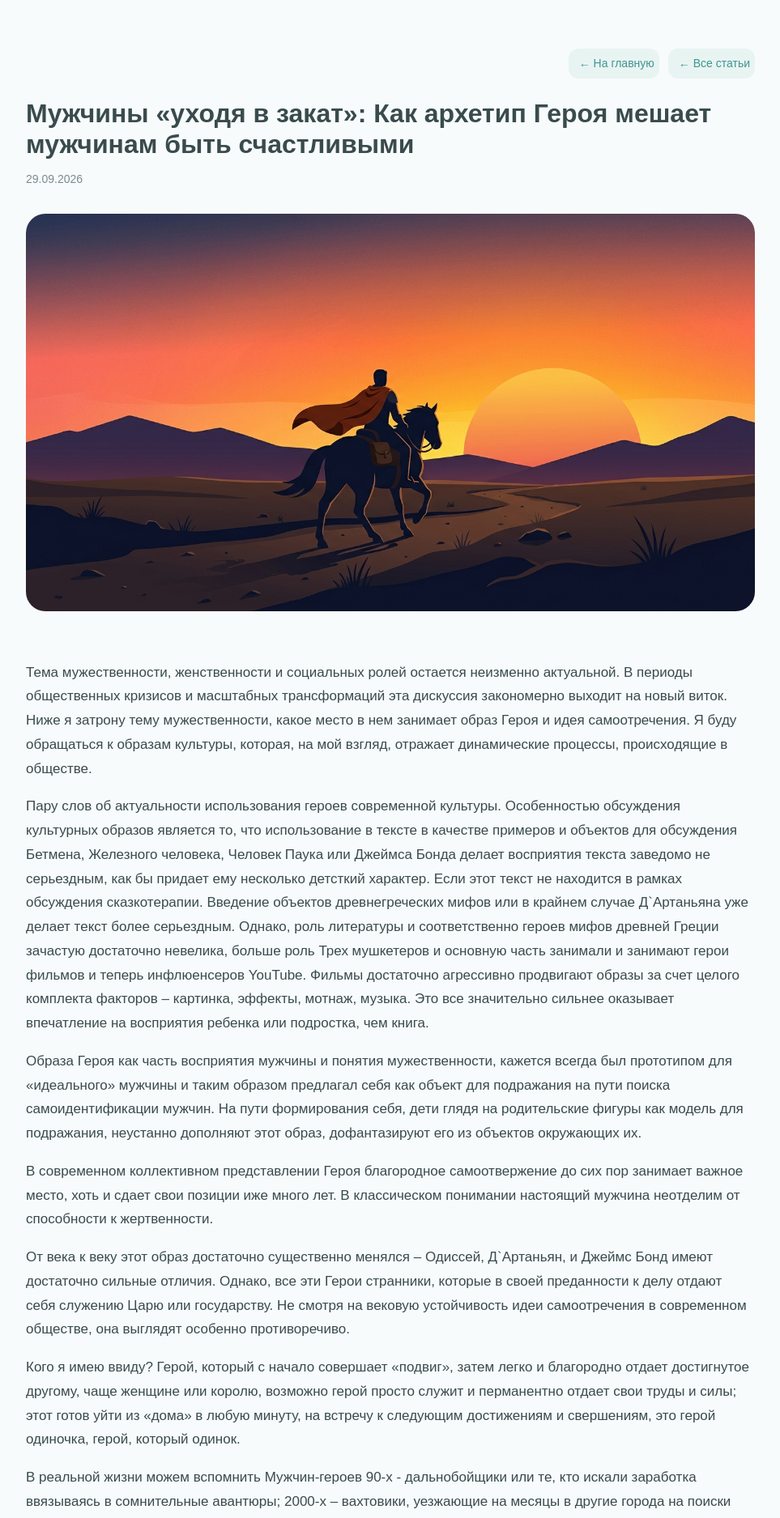
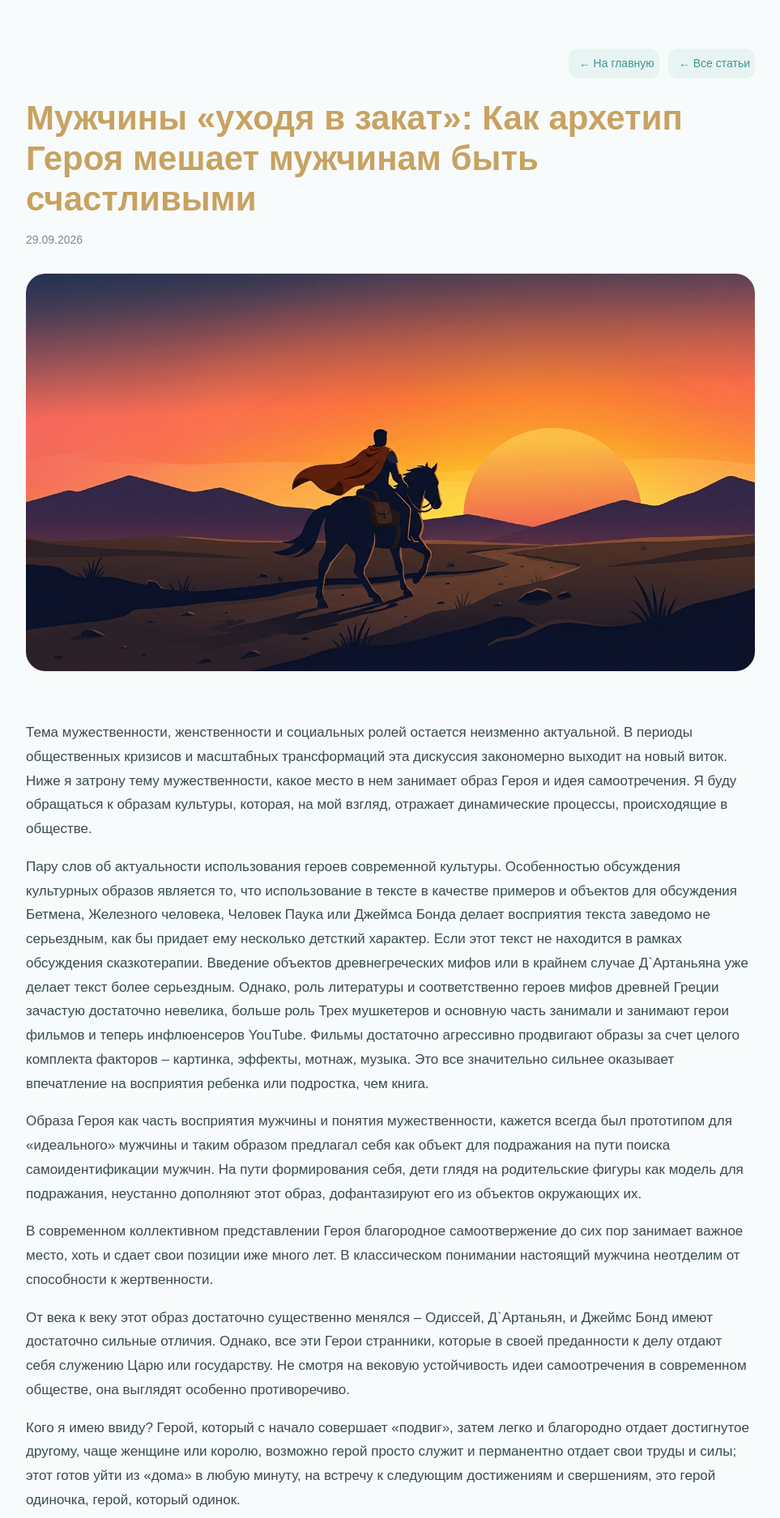
Before and after one commit to zerbe25-gif/zerbe25-gif.github.io, a Jekyll site: the page built from _posts/2026-09-29-muzhchiny-ukhodya-v-zakat.md, in a window 1280 px wide. Shown: the top 1875 px of the page at 81% size, without its empty margins (158-1121 px from the left). Built offline with Jekyll 4.4.1, drawn with Linux system fonts in a browser that asks for light colours.

Commit message:
Update post.html

```diff
--- a/_layouts/post.html
+++ b/_layouts/post.html
@@ -39,7 +39,7 @@
 
     h1 {
       margin: 0 0 12px;
-      color: #2C5356
+      color: #C8A261;
       font-size: 42px;
       line-height: 1.2;
     }
@@ -67,7 +67,7 @@
     .article-content h2 {
       margin-top: 45px;
       margin-bottom: 20px;
-      color: #2C5356
+      color: #C8A261;
       font-size: 28px;
     }
 
```
